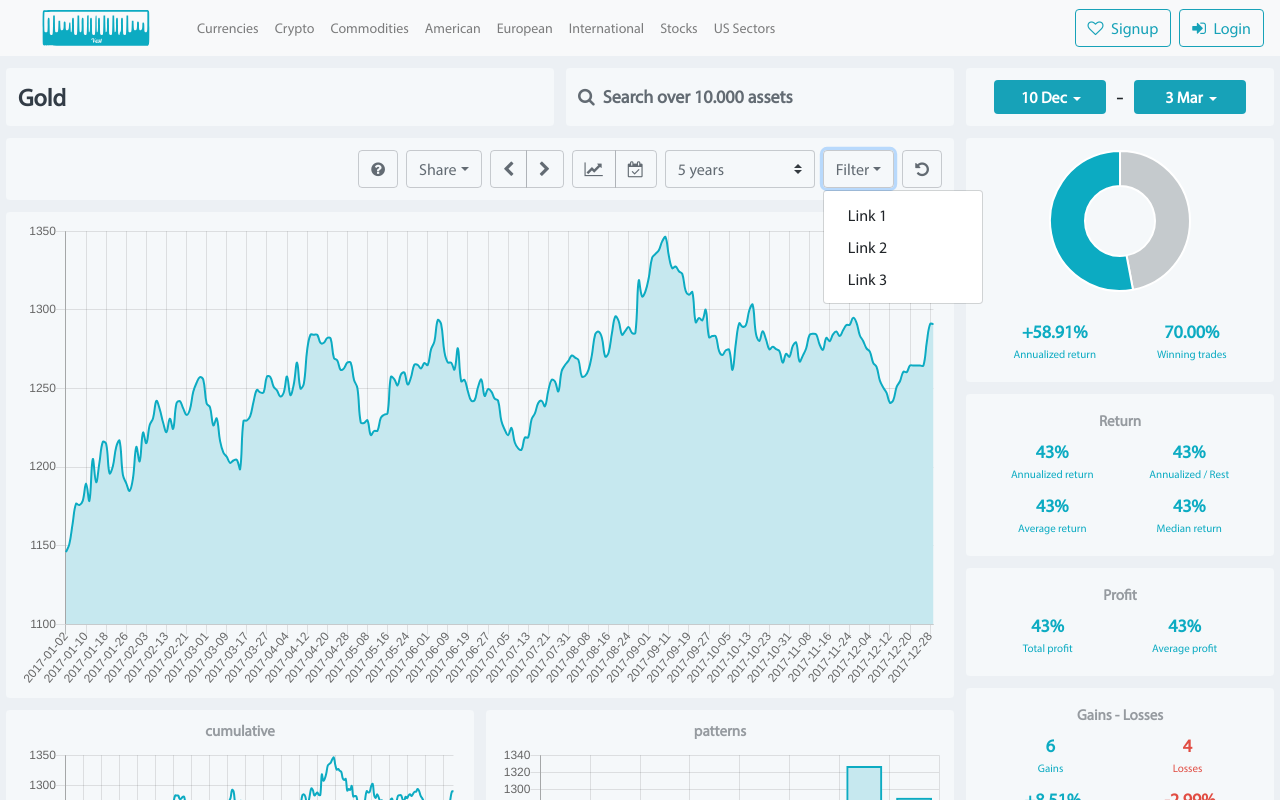
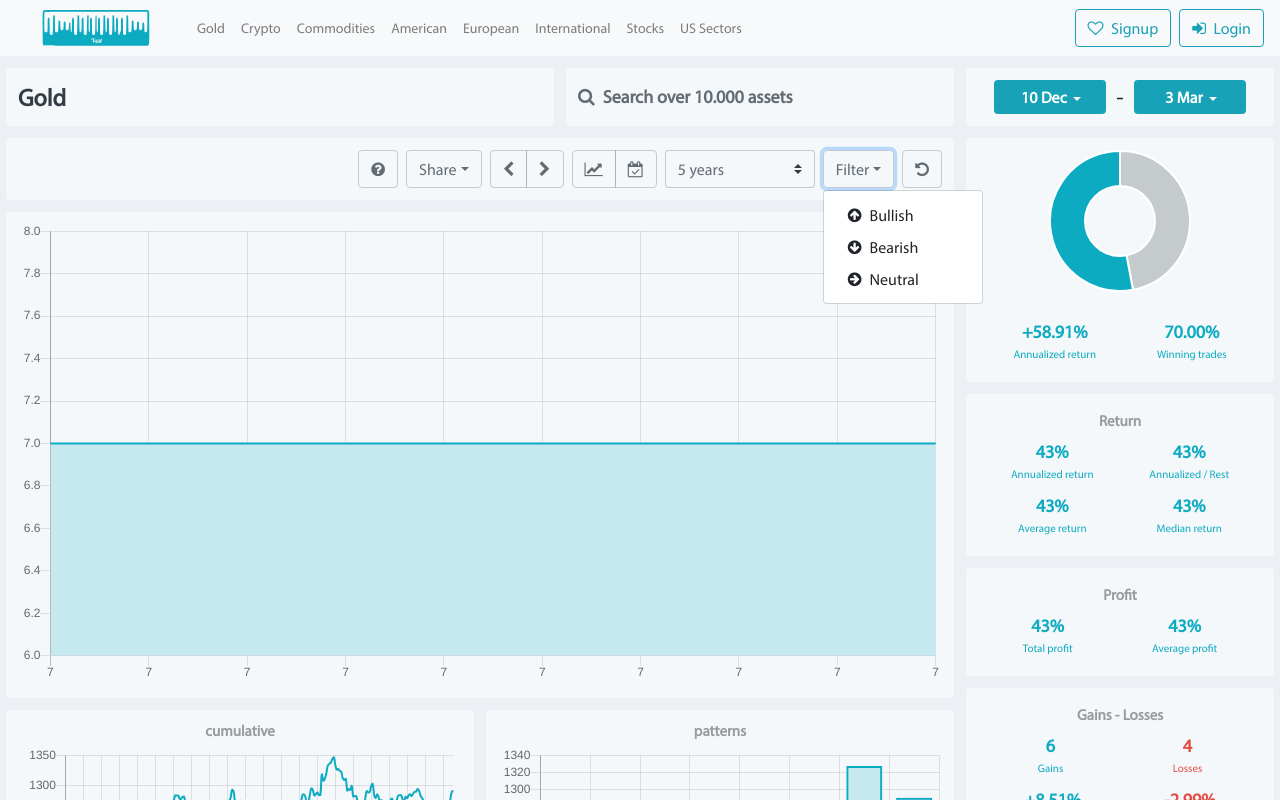
Before and after one commit to surlac/vest, a React (Create React App) app in the folder client/: page /ussectors in a window 1280 px wide. Both pictures are taken after a click on the button "Filter". Shown: the top 800 px of the page. Built offline with nearby package versions, Linux system fonts and the light colour scheme.

Commit message:
empty charts added

```diff
--- a/client/src/App.css
+++ b/client/src/App.css
@@ -98,7 +98,7 @@
 .controller {
   color: rgba(50, 60, 70, 0.75);
   border-color: hsla(210, 5%, 61%, 0.5);
-
+  background-color: transparent;
   text-align: left;
 }
 
--- a/client/src/App.js
+++ b/client/src/App.js
@@ -9,29 +9,10 @@ import ChartContainer from "./Chart";
 import Control from "./Control";
 import Search from "./Search";
 import Title from "./Title";
-import { getInitialPriceData } from "./DataProvider";
+import Empty from "./Empty";
 import { Route, Switch } from "react-router-dom";
 
 class App extends Component {
-  constructor(props) {
-    super(props);
-    this.state = { chartData: getInitialPriceData() };
-  }
-
-  componentDidMount() {
-    // fetch('http://ec2-54-158-138-224.compute-1.amazonaws.com:8080/vest/v1/stats?code=gc&rangeStart=2015-01-01&rangeEnd=2018-10-30&periodStart=2017-01-01&periodEnd=2018-03-01')
-    // .then(response => response.json())
-    // .then(data => this.setState({chartData: data}));
-    //.then(function (myJson) { console.log(JSON.stringify(myJson));   })
-    // this.eventSource.onmessage = event => {
-    // var price = JSON.parse(event.data);
-    // console.log(price); //Array of 365 random numbers
-    // var someProperty = { ...this.state.chartData };
-    // someProperty.chart.values = price;
-    // this.setState({ someProperty });
-    // };
-  }
-
   render() {
     return (
       <div>
@@ -48,13 +29,13 @@ class App extends Component {
                     <div className="card">
                       <div className="card-body">
                         <Route exact path="/" component={ChartContainer} />
-                        <Route path="/crypto" component={ChartContainer} />
-                        <Route path="/commodities" component={ChartContainer} />
-                        <Route path="/american" component={ChartContainer} />
-                        <Route path="/european" component={ChartContainer} />
-                        <Route path="/international" component={ChartContainer} />
-                        <Route path="/stocks" component={ChartContainer} />
-                        <Route path="/ussectors" component={ChartContainer} />
+                        <Route path="/crypto" component={Empty} />
+                        <Route path="/commodities" component={Empty} />
+                        <Route path="/american" component={Empty} />
+                        <Route path="/european" component={Empty} />
+                        <Route path="/international" component={Empty} />
+                        <Route path="/stocks" component={Empty} />
+                        <Route path="/ussectors" component={Empty} />
                       </div>
                     </div>
                   </div>
--- a/client/src/Control.js
+++ b/client/src/Control.js
@@ -57,9 +57,9 @@ class Control extends React.Component {
 					  Filter
 					</button>
 					<div className={"dropdown-menu " + (this.state.isFilterOn ? 'show' : '')} >
-					  <a className="dropdown-item" href="i.htm">Link 1</a>
-					  <a className="dropdown-item" href="i.htm">Link 2</a>
-					  <a className="dropdown-item" href="i.htm">Link 3</a>
+					  <a className="dropdown-item" href="i.htm"><i className="fa fa-arrow-circle-up mr-2"></i>Bullish</a>
+					  <a className="dropdown-item" href="i.htm"><i className="fa fa-arrow-circle-down mr-2"></i>Bearish</a>
+					  <a className="dropdown-item" href="i.htm"><i className="fa fa-arrow-circle-right mr-2"></i>Neutral</a>
 					</div>
 				  </div>
 				  <select onChange={this.handleChange} className="custom-select year float-right mr-2" id="selectRange">
@@ -85,9 +85,9 @@ class Control extends React.Component {
 					  Share
 					</button>
 					<div className={"dropdown-menu " + (this.state.isShareOn ? 'show' : '')} >
-					  <a className="dropdown-item" href="i.htm">Link 1</a>
-					  <a className="dropdown-item" href="i.htm">Link 2</a>
-					  <a className="dropdown-item" href="i.htm">Link 3</a>
+					  <a className="dropdown-item" href="i.htm"><i className="fa fa-files-o mr-2"></i>Copy Link</a>
+					  <a className="dropdown-item" href="i.htm"><i className="fa fa-file-image-o mr-2"></i>Screenshot</a>
+					  <a className="dropdown-item" href="i.htm"><i className="fa fa-file-code-o mr-2"></i>Embed code</a>
 					</div>
 				  </div>
 				  <span className="btn controller float-right mr-2"><i className="fa fa-question-circle" /></span>
--- /dev/null
+++ b/client/src/Empty.js
@@ -0,0 +1,28 @@
+import React, { Component } from "react";
+import { Line } from "react-chartjs-2";
+
+class Empty extends Component {
+  static defaultProps = { displayTitle: false, displayLegend: false };
+  render(){
+    return (
+      <div>
+		<Line data={{ labels: [7,7,7,7,7,7,7,7,7,7],
+					  datasets: [
+								  {
+									label: "price",
+									data: [7,7,7,7,7,7,7,7,7,7],
+									backgroundColor: "#c6e8ef",
+									borderWidth: 2,
+									borderColor: "#0cabc2",
+									pointRadius: 0
+								  }
+								]
+					}}
+			  options={{ legend: { display: false } }}  />
+
+      </div>
+    )
+  }
+}
+
+export default Empty;
--- a/client/src/Header.js
+++ b/client/src/Header.js
@@ -27,7 +27,7 @@ class Header extends Component {
 	  <div className={"navbar-collapse " + (this.state.isToggleOn ? 'collapse' : '')} id="collapsibleNavbar">
         <ul className="navbar-nav">
           <li className="nav-item">
-              <Link className="nav-link" to='/'>Currencies</Link>
+              <Link className="nav-link" to='/'>Gold</Link>
           </li>
           <li className="nav-item">
               <Link className="nav-link" to='/crypto'>Crypto</Link>
--- a/client/src/index.js
+++ b/client/src/index.js
@@ -2,7 +2,6 @@ import React from "react";
 import ReactDOM from "react-dom";
 import { Provider } from "react-redux";
 import { createStore, applyMiddleware } from "redux";
-// import { getInitialPriceData } from "./DataProvider";
 import "bootstrap/dist/css/bootstrap.css";
 import "font-awesome/css/font-awesome.css";
 import "./index.css";
```
Also changed, not shown: 1 other file (tests, documents, lock files or other folders).
